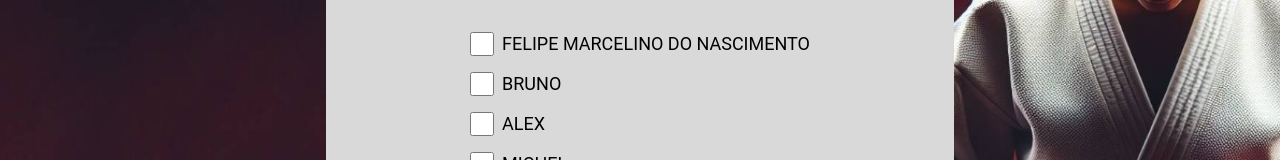
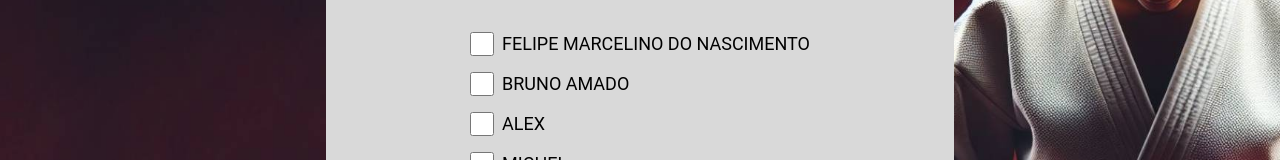
Before and after one commit to ToGatherGroup/front-sensei, a Next.js app: page /athletes in a window 1280 px wide. Shown: the part 200-360 px from the top of the page. Built offline with nearby package versions, Linux system fonts and the light colour scheme; no server answers.

Commit message:
text: correcao vercel deploy

```diff
--- a/src/app/athletes/page.tsx
+++ b/src/app/athletes/page.tsx
@@ -2,8 +2,8 @@ import React from 'react'
 import ListAthletes from '@/components/ListAthletes/index'
 
 const athletes = [
-    {id: 1, name: 'Felipe Marcelino do Nascimento'},
-    {id: 2, name: 'Bruno'},
+    {id: 1, name: 'Felipe Marcelino Do Nascimento'},
+    {id: 2, name: 'Bruno Amado'},
     {id: 3, name: 'Alex'},
     {id: 4, name: 'Michel'},
     {id: 5, name: 'Denilson'},
```
